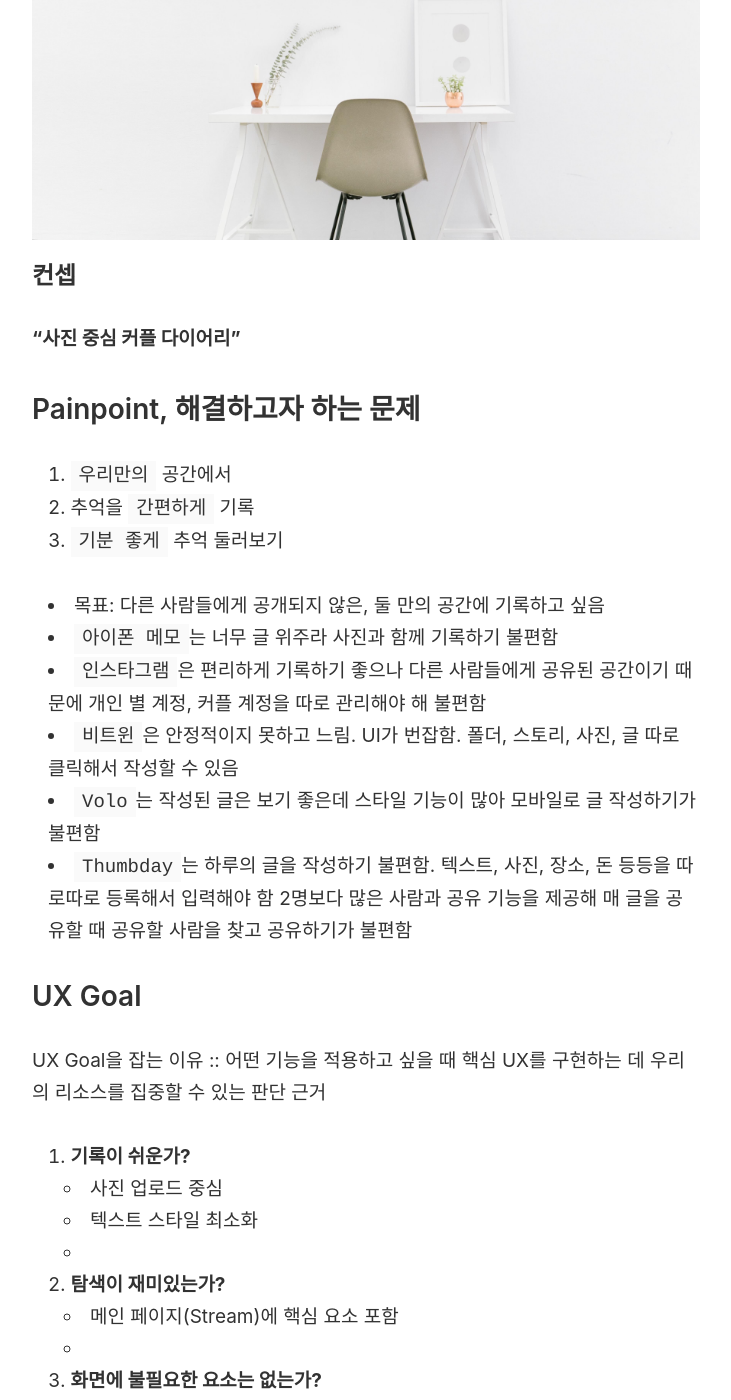
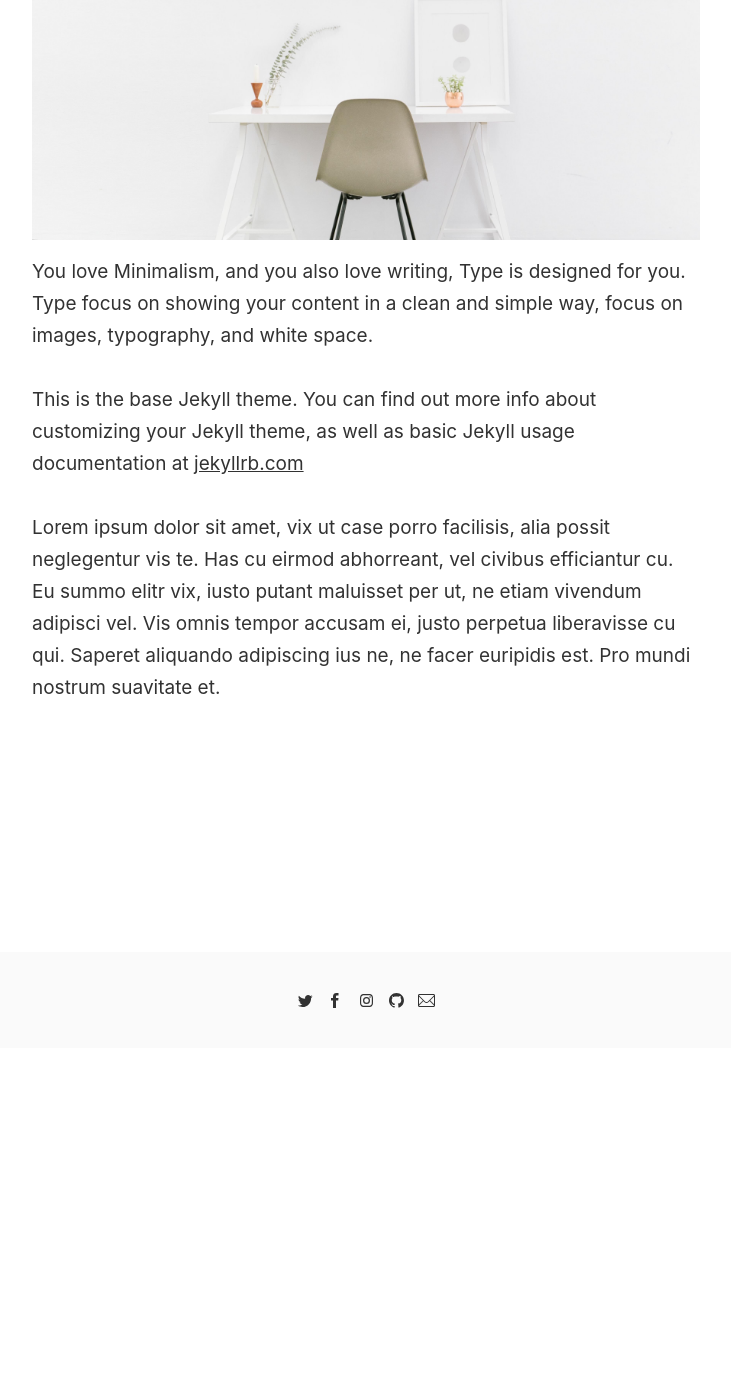
Before and after one commit to tjrichard/tjrichard.github.io, a Jekyll site: the page built from _pages/about.md, in a window 1280 px wide and 1400 px high, scrolled down 352 px. Shown: the whole window, without its empty margins (274-1005 px from the left). Built offline with Jekyll 4.4.1, drawn with Linux system fonts in a browser that asks for light colours; after the commit the page ends 1216 px from its top, so only the background shows below that; some of the changed text lies outside the part shown.

Commit message:
Update about.md

```diff
--- a/_pages/about.md
+++ b/_pages/about.md
@@ -4,41 +4,8 @@ title: About
 image: '/images/pages/about.jpeg'
 ---
 
-### 컨셉
+You love Minimalism, and you also love writing, Type is designed for you. Type focus on showing your content in a clean and simple way, focus on images, typography, and white space.
 
-**"사진 중심 커플 다이어리"**
+This is the base Jekyll theme. You can find out more info about customizing your Jekyll theme, as well as basic Jekyll usage documentation at [jekyllrb.com](http://jekyllrb.com/)
 
-## Painpoint, 해결하고자 하는 문제
-
-1. `우리만의` 공간에서
-2. 추억을 `간편하게` 기록
-3. `기분 좋게` 추억 둘러보기
-
-- 목표: 다른 사람들에게 공개되지 않은, 둘 만의 공간에 기록하고 싶음
-- `아이폰 메모`는 너무 글 위주라 사진과 함께 기록하기 불편함
-- `인스타그램`은 편리하게 기록하기 좋으나 다른 사람들에게 공유된 공간이기 때문에 개인 별 계정, 커플 계정을 따로 관리해야 해 불편함
-- `비트윈`은 안정적이지 못하고 느림. UI가 번잡함. 폴더, 스토리, 사진, 글 따로 클릭해서 작성할 수 있음
-- `Volo`는 작성된 글은 보기 좋은데 스타일 기능이 많아 모바일로 글 작성하기가 불편함
-- `Thumbday`는 하루의 글을 작성하기 불편함. 텍스트, 사진, 장소, 돈 등등을 따로따로 등록해서 입력해야 함
-2명보다 많은 사람과 공유 기능을 제공해 매 글을 공유할 때 공유할 사람을 찾고 공유하기가 불편함
-
-## UX Goal
-
-UX Goal을 잡는 이유 :: 어떤 기능을 적용하고 싶을 때 핵심 UX를 구현하는 데 우리의 리소스를 집중할 수 있는 판단 근거
-
-1. **기록이 쉬운가?**
-    - 사진 업로드 중심
-    - 텍스트 스타일 최소화
-    -
-2. **탐색이 재미있는가?**
-    - 메인 페이지(Stream)에 핵심 요소 포함
-    -
-3. **화면에 불필요한 요소는 없는가?**
-    - simple is best
-4. **다른 사람과 공유가 쉬운가?**
-    - 소셜 로그인
-    - 정확하고 빠른 동기화
-
-### Critical Event
-
-사진 및 글 등록
+Lorem ipsum dolor sit amet, vix ut case porro facilisis, alia possit neglegentur vis te. Has cu eirmod abhorreant, vel civibus efficiantur cu. Eu summo elitr vix, iusto putant maluisset per ut, ne etiam vivendum adipisci vel. Vis omnis tempor accusam ei, justo perpetua liberavisse cu qui. Saperet aliquando adipiscing ius ne, ne facer euripidis est. Pro mundi nostrum suavitate et.
```
